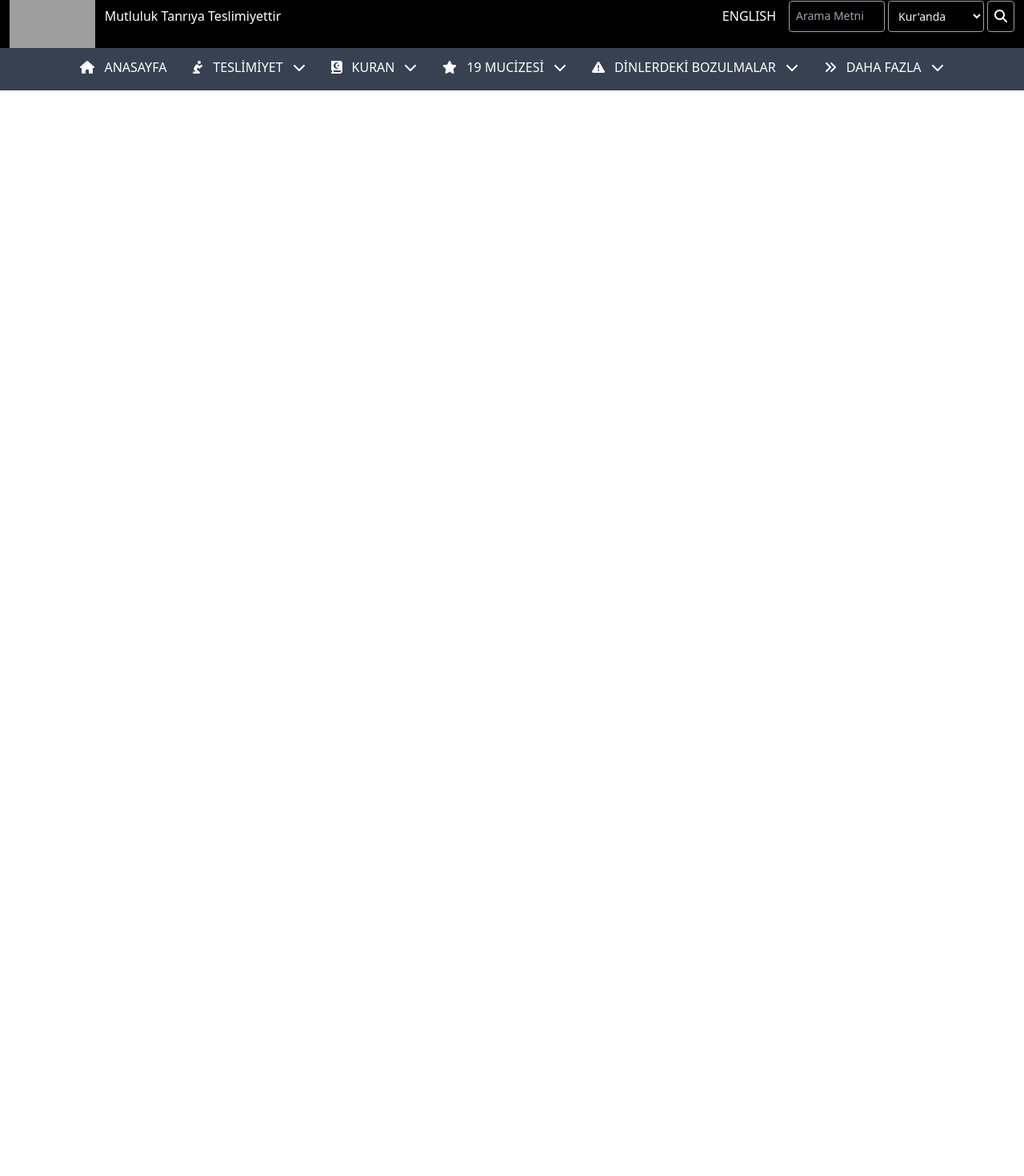
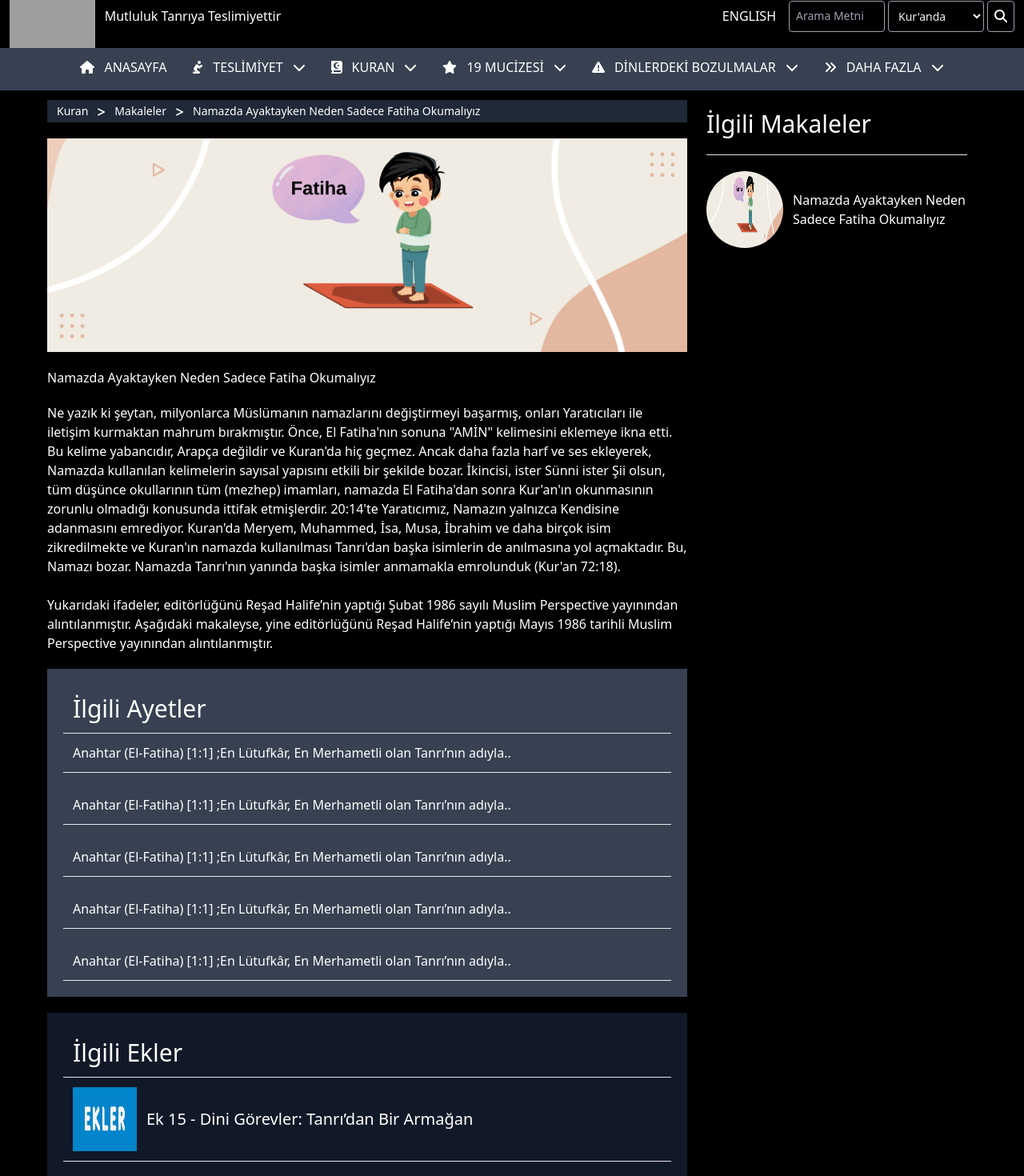
Before and after one commit to SubmitterTech/teslimolanorg, a React (Create React App) app in the folder frontend/: page /makaleler/namazda-ayaktayken-neden-sadece-fatiha-okumaliyiz in a window 1280 px wide. Shown: the part 20-1490 px from the top of the page at 80% size. Before the commit the page ends 800 px from the top, so only its background shows below. Built offline with nearby package versions, Linux system fonts and the light colour scheme; grey boxes are pictures that could not be loaded.

Commit message:
A single page was designed to display articles

```diff
--- a/frontend/src/App.js
+++ b/frontend/src/App.js
@@ -1,6 +1,7 @@
 import Header from "./components/Header/Header";
 import { BrowserRouter, Route, Routes } from "react-router-dom";
 import HomePage from "./pages/HomePage";
+import Content from "./components/Articles/Content";
 
 function App() {
   return (
@@ -8,6 +9,7 @@ function App() {
     <Header/>
       <Routes>
         <Route path="/" element={<HomePage/>} />
+        <Route path="/makaleler/namazda-ayaktayken-neden-sadece-fatiha-okumaliyiz" element={<Content/>}/>
       </Routes>
     </BrowserRouter>
   );
--- /dev/null
+++ b/frontend/src/components/Articles/Content.js
@@ -0,0 +1,121 @@
+import { faGreaterThan } from "@fortawesome/free-solid-svg-icons";
+import { FontAwesomeIcon } from "@fortawesome/react-fontawesome";
+import React from "react";
+import { Link } from "react-router-dom";
+
+function Content() {
+  return (
+    <div className="flex justify-center items-center bg-black p-3">
+      <div id="container" className="flex flex-col md:flex-row  gap-3">
+        <div id="left-side" className="flex gap-5 flex-col md:max-w-[800px]">
+          <div
+            id="directory"
+            className="px-3 py-1 bg-gray-800 text-sm text-white"
+          >
+            <span className="flex flex-row gap-3">
+              <span><Link to="/">Kuran</Link></span>
+              <span>
+                <FontAwesomeIcon icon={faGreaterThan} className="text-xs" />
+              </span>
+              <span><Link to="/">Makaleler</Link></span>
+              <span>
+                <FontAwesomeIcon icon={faGreaterThan} className="text-xs" />
+              </span>
+              <span><Link to="/">Namazda Ayaktayken Neden Sadece Fatiha Okumalıyız</Link></span>
+            </span>
+          </div>
+          <div id="img-content">
+            <img src="/sadece-fatiha.png" alt="" />
+          </div>
+          <div id="content-container" className="flex flex-col gap-5">
+            <div id="title" className="text-white">
+              Namazda Ayaktayken Neden Sadece Fatiha Okumalıyız
+            </div>
+            <div id="content-text" className="text-white">
+              <p>Ne yazık ki şeytan, milyonlarca Müslümanın namazlarını
+              değiştirmeyi başarmış, onları Yaratıcıları ile iletişim kurmaktan
+              mahrum bırakmıştır. Önce, El Fatiha'nın sonuna "AMİN" kelimesini
+              eklemeye ikna etti. Bu kelime yabancıdır, Arapça değildir ve
+              Kuran'da hiç geçmez. Ancak daha fazla harf ve ses ekleyerek,
+              Namazda kullanılan kelimelerin sayısal yapısını etkili bir şekilde
+              bozar. İkincisi, ister Sünni ister Şii olsun, tüm düşünce
+              okullarının tüm (mezhep) imamları, namazda El Fatiha'dan sonra
+              Kur'an'ın okunmasının zorunlu olmadığı konusunda ittifak
+              etmişlerdir. 20:14'te Yaratıcımız, Namazın yalnızca Kendisine
+              adanmasını emrediyor. Kuran'da Meryem, Muhammed, İsa, Musa,
+              İbrahim ve daha birçok isim zikredilmekte ve Kuran'ın namazda
+              kullanılması Tanrı'dan başka isimlerin de anılmasına yol
+              açmaktadır. Bu, Namazı bozar. Namazda Tanrı'nın yanında başka
+              isimler anmamakla emrolunduk (Kur'an 72:18).</p><br></br>
+
+              <p>Yukarıdaki ifadeler, editörlüğünü Reşad Halife’nin yaptığı Şubat 1986 sayılı Muslim Perspective yayınından alıntılanmıştır.
+
+Aşağıdaki makaleyse, yine editörlüğünü Reşad Halife’nin yaptığı Mayıs 1986 tarihli Muslim Perspective yayınından alıntılanmıştır.</p>
+            </div>
+          </div>
+          <div
+            id="related-verses"
+            className="md:min-w-[400px]  bg-gray-700 p-5"
+          >
+            <div className="text-white border-b p-3 text-3xl">
+              İlgili Ayetler
+            </div>
+            <ul className="flex flex-col gap-4">
+              <li className="text-white border-b p-3">
+                Anahtar (El-Fatiha) [1:1] ;En Lütufkâr, En Merhametli olan
+                Tanrı’nın adıyla..
+              </li>
+              <li className="text-white border-b p-3">
+                Anahtar (El-Fatiha) [1:1] ;En Lütufkâr, En Merhametli olan
+                Tanrı’nın adıyla..
+              </li>
+              <li className="text-white border-b p-3">
+                Anahtar (El-Fatiha) [1:1] ;En Lütufkâr, En Merhametli olan
+                Tanrı’nın adıyla..
+              </li>
+              <li className="text-white border-b p-3">
+                Anahtar (El-Fatiha) [1:1] ;En Lütufkâr, En Merhametli olan
+                Tanrı’nın adıyla..
+              </li>
+              <li className="text-white border-b p-3">
+                Anahtar (El-Fatiha) [1:1] ;En Lütufkâr, En Merhametli olan
+                Tanrı’nın adıyla..
+              </li>
+            </ul>
+          </div>
+          <div
+            id="related-appendices"
+            className="md:min-w-[400px]  bg-gray-900 p-5"
+          >
+            <div className="text-white border-b p-3 text-3xl">İlgili Ekler</div>
+            <div className="flex flex-row items-center gap-3 border-b p-3">
+              <img src="/ekler.png" alt="" className=" w-20 h-20" />
+              <span className=" text-white text-xl">
+                Ek 15 - Dini Görevler: Tanrı’dan Bir Armağan
+              </span>
+            </div>
+          </div>
+        </div>
+        <div
+          id="right-side"
+          className="flex flex-col gap-5 md:min-w-[300px] md:max-w-[350px] h-[400px] p-3"
+        >
+          <h1 className="text-white text-3xl">İlgili Makaleler</h1>
+          <hr />
+          <div id="article" className="flex gap-3 items-center">
+            <img
+              src="/sadece-fatiha.png"
+              alt=""
+              className=" w-24 h-24 rounded-full"
+            />
+            <h1 className="text-white">
+              Namazda Ayaktayken Neden Sadece Fatiha Okumalıyız
+            </h1>
+          </div>
+        </div>
+      </div>
+    </div>
+  );
+}
+
+export default Content;
--- a/frontend/src/components/Articles/FeaturedArticles.js
+++ b/frontend/src/components/Articles/FeaturedArticles.js
@@ -9,7 +9,7 @@ const FeaturedArticles = () => {
       title: "Namazda Ayaktayken Neden Sadece Fatiha Okumalıyız",
       description:
         "Namazda ayakta dururken neden sadece Fatiha suresini okuduğumuzu açıklayan makale.",
-      linkSrc: "/anasayfa",
+      linkSrc: "/makaleler/namazda-ayaktayken-neden-sadece-fatiha-okumaliyiz",
     },
     {
       image: "si̇te-banners.png",
```
Also changed, not shown: frontend/public/ekler.png (added).
